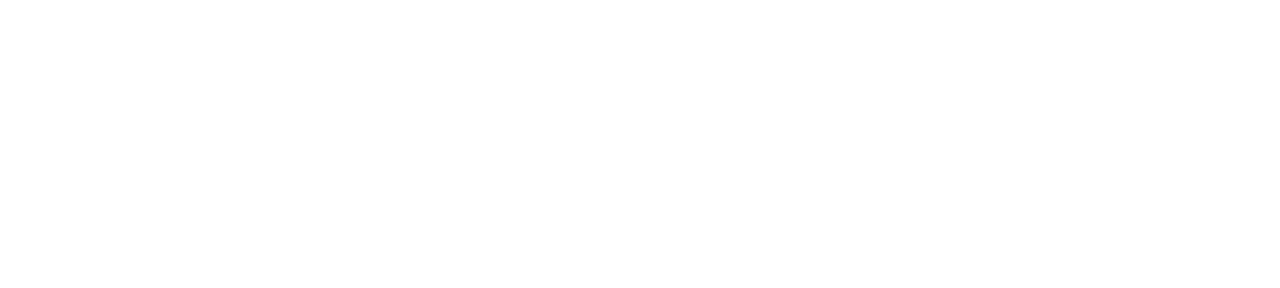
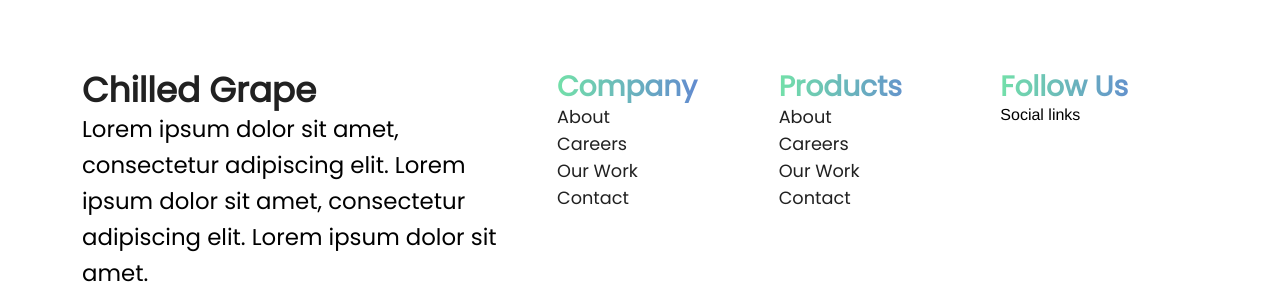
Before and after one commit to Harry-Gardiner/Cold-Banana, a Vue app: page / in a window 1280 px wide. Shown: the part 1800-2088 px from the top of the page. Before the commit the page ends 1550 px from the top, so only its background shows below. Built offline with nearby package versions, Linux system fonts and the light colour scheme; no server answers.

Commit message:
Footer - base component and initial styling added

```diff
--- a/src/App.vue
+++ b/src/App.vue
@@ -11,6 +11,7 @@
     filename="Image_Blob_min.png"
   />
   <ProductsGrid />
+  <AppFooter />
 </template>
 
 
@@ -19,6 +20,7 @@
 import Hero from "./components/AppHero.vue";
 import ImageWithText from "./components/ImageWithText.vue";
 import ProductsGrid from "./components/ProductsGrid.vue";
+import AppFooter from "./components/AppFooter.vue";
 
 export default {
   name: "App",
@@ -27,6 +29,7 @@
     Hero,
     ImageWithText,
     ProductsGrid,
+    AppFooter,
   },
 };
 </script>
@@ -58,14 +61,12 @@
   line-height: 24px;
   margin: 0;
   @include fluid-type($min_a_width, $max_a_width, $min_a_font, $max_a_font);
+  text-decoration: none;
 }
 
 h1,
 h2,
-h3,
-h4,
-h5,
-h6 {
+h3 {
   font-style: normal;
   font-family: "Poppins", sans-serif;
   font-weight: 700;
@@ -84,21 +85,17 @@
   // line-height: 54px;
 }
 
-footer {
-  a {
-    @include fluid-type(
-      $min_afooter_width,
-      $max_afooter_width,
-      $min_afooter_font,
-      $max_afooter_font
-    );
-    font-weight: 400;
-    line-height: 27px;
-  }
+h3 {
+  background: linear-gradient(90.71deg, #73e0a9 0%, #5b68df 100%);
+  -webkit-background-clip: text;
+  -webkit-text-fill-color: transparent;
+  background-clip: text;
 }
 
 ul,
 ol {
   margin: 0;
+  list-style: none;
+  padding: 0;
 }
 </style>
--- /dev/null
+++ b/src/components/AppFooter.vue
@@ -0,0 +1,69 @@
+<template>
+  <footer class="container footer">
+    <div class="row">
+      <div class="footer__branding col-12 col-xl-5">
+        <h2>Chilled Grape</h2>
+        <p>
+          Lorem ipsum dolor sit amet, consectetur adipiscing elit. Lorem ipsum
+          dolor sit amet, consectetur adipiscing elit. Lorem ipsum dolor sit
+          amet.
+        </p>
+      </div>
+      <div class="footer__nav col-12 col-xl-7">
+        <div class="row">
+          <div class="col-12 col-md-4">
+            <h3>Company</h3>
+            <ul>
+              <li><a href="">About</a></li>
+              <li><a href="">Careers</a></li>
+              <li><a href="">Our Work</a></li>
+              <li><a href="">Contact</a></li>
+            </ul>
+          </div>
+          <div class="col-12 col-md-4">
+            <h3>Products</h3>
+            <ul>
+              <li><a href="">About</a></li>
+              <li><a href="">Careers</a></li>
+              <li><a href="">Our Work</a></li>
+              <li><a href="">Contact</a></li>
+            </ul>
+          </div>
+          <div class="col-12 col-md-4">
+            <h3>Follow Us</h3>
+            Social links
+          </div>
+        </div>
+      </div>
+    </div>
+  </footer>
+</template>
+
+<script>
+export default {
+  name: "AppFooter",
+};
+</script>
+
+<style lang="scss" scoped>
+footer {
+  margin-top: 40vh;
+  a {
+    @include fluid-type(
+      $min_afooter_width,
+      $max_afooter_width,
+      $min_afooter_font,
+      $max_afooter_font
+    );
+    font-weight: 400;
+    line-height: 27px;
+    color: $heading-colour;
+    border-bottom: 2px solid transparent;
+
+    &:hover {
+      border-color: purple;
+      color: inherit;
+    }
+  }
+}
+</style>
--- a/src/components/AppNavbar.vue
+++ b/src/components/AppNavbar.vue
@@ -179,6 +179,7 @@
     top: 0;
     left: 0;
     padding-top: 4rem;
+    padding: 2rem;
 
     li {
       margin: 1rem 0;
```
